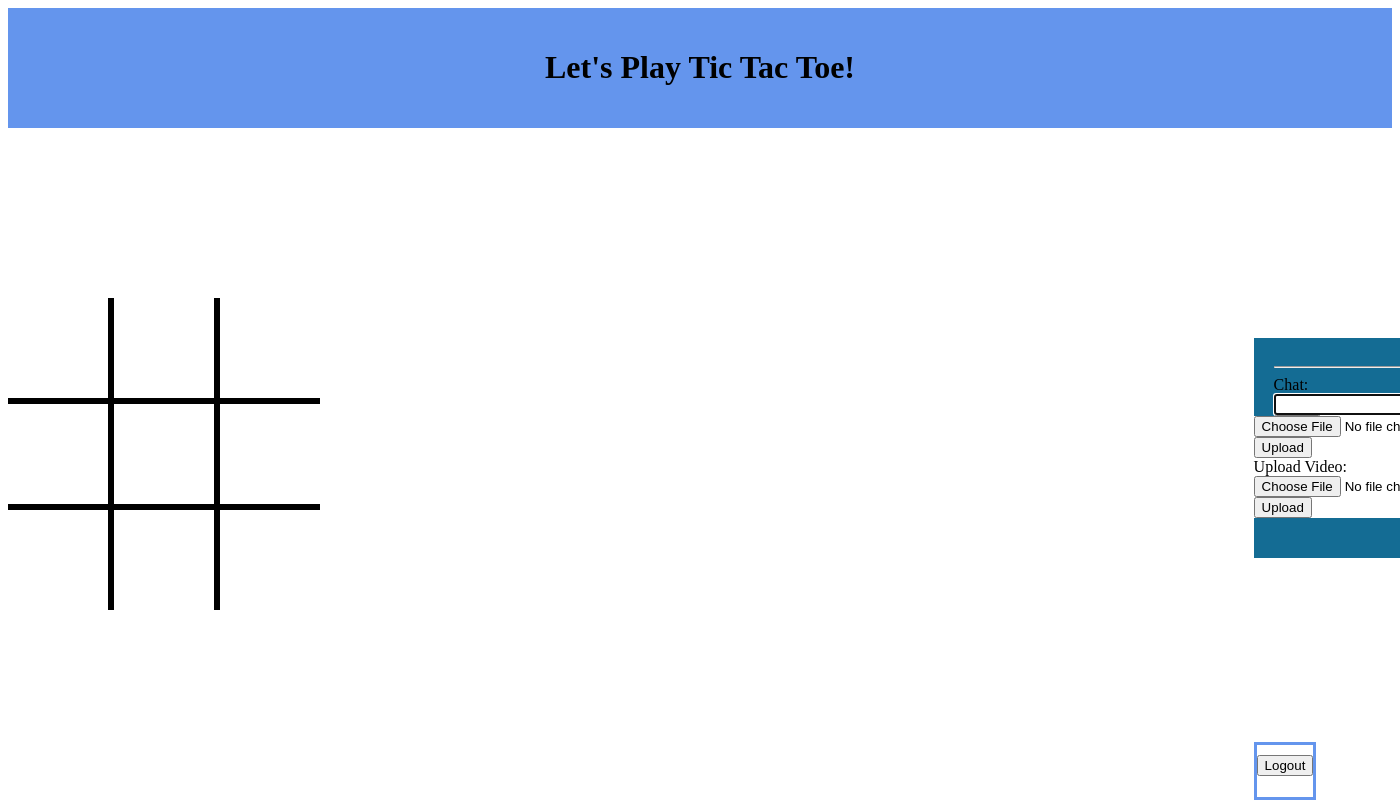
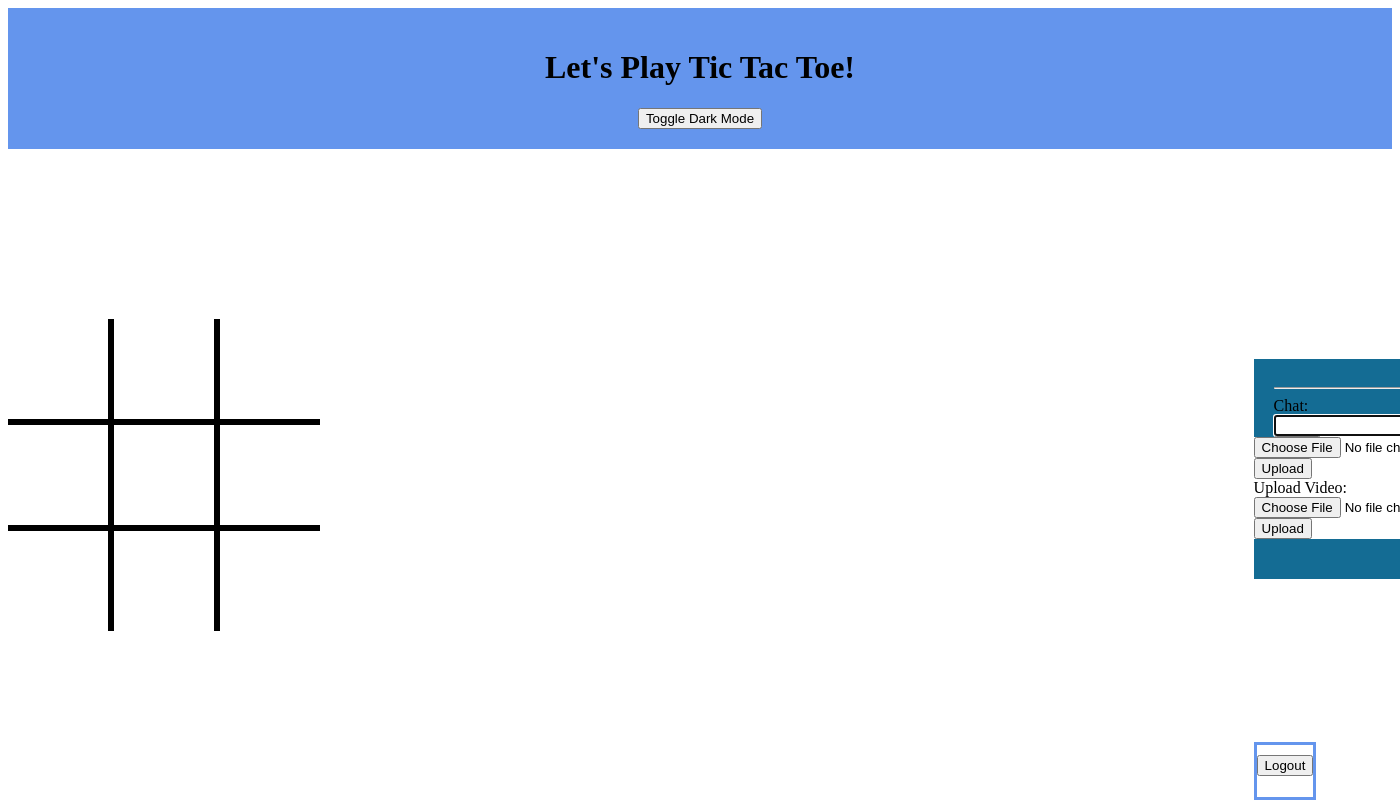
Before and after one commit to mjliao82/CSE312_Project, a Flask app: template templates/home.html in a window 1400 px wide; the page is wider, and only the part inside the window is pictured. Run offline with Flask 3, Linux system fonts and the light colour scheme; the template is opened without the code that fills it, so the values that code supplies are empty; some libraries are stand-ins or nearby versions.

Commit message:
dark mode feature

```diff
--- a/templates/home.html
+++ b/templates/home.html
@@ -9,6 +9,7 @@
   <body onload="display();welcome();">
     <div class = "header">
       <h1>Let's Play Tic Tac Toe!</h1>
+      <button id="theme-toggle">Toggle Dark Mode</button>
 
     </div>
     <div class="main">
```
